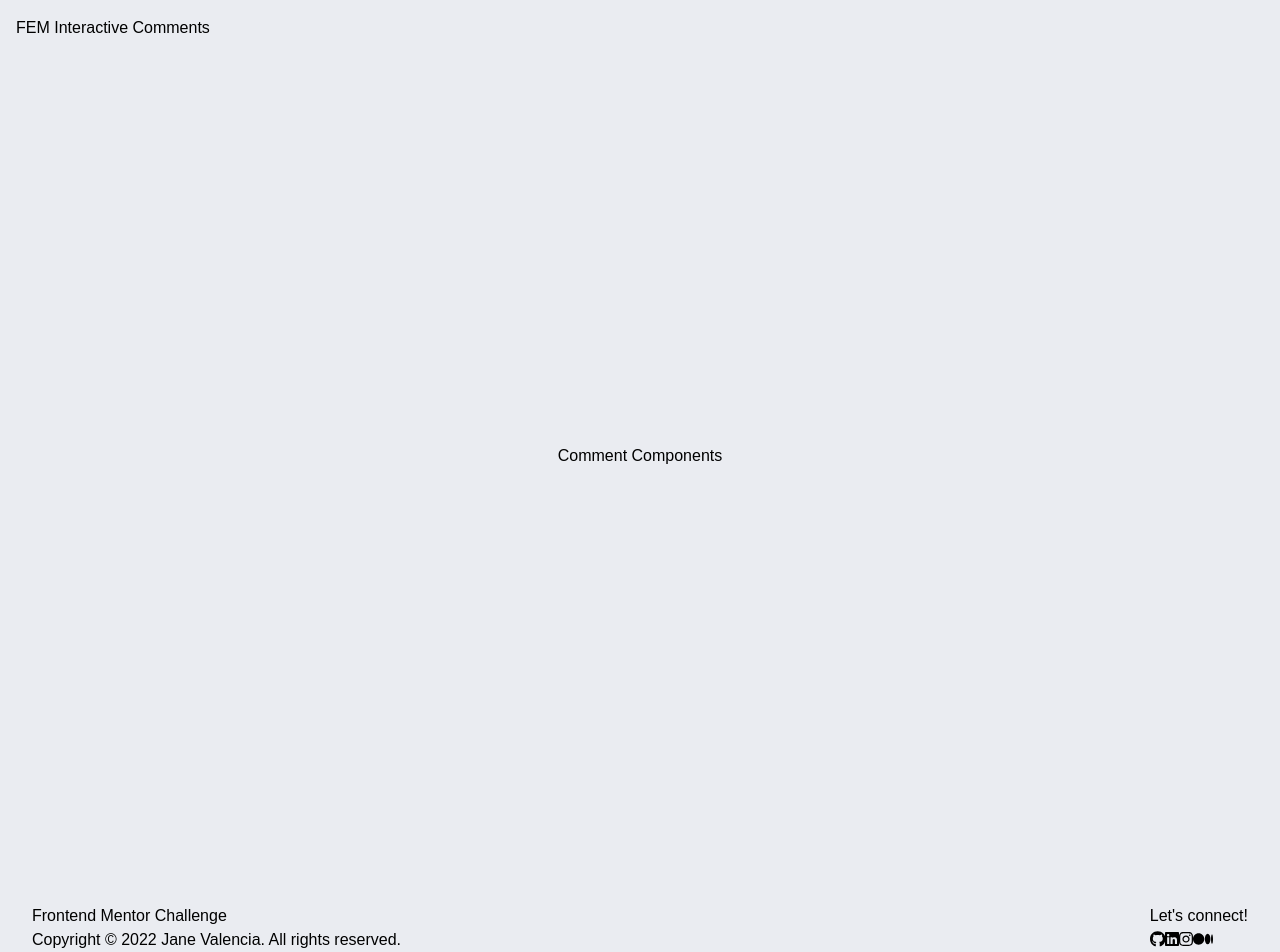
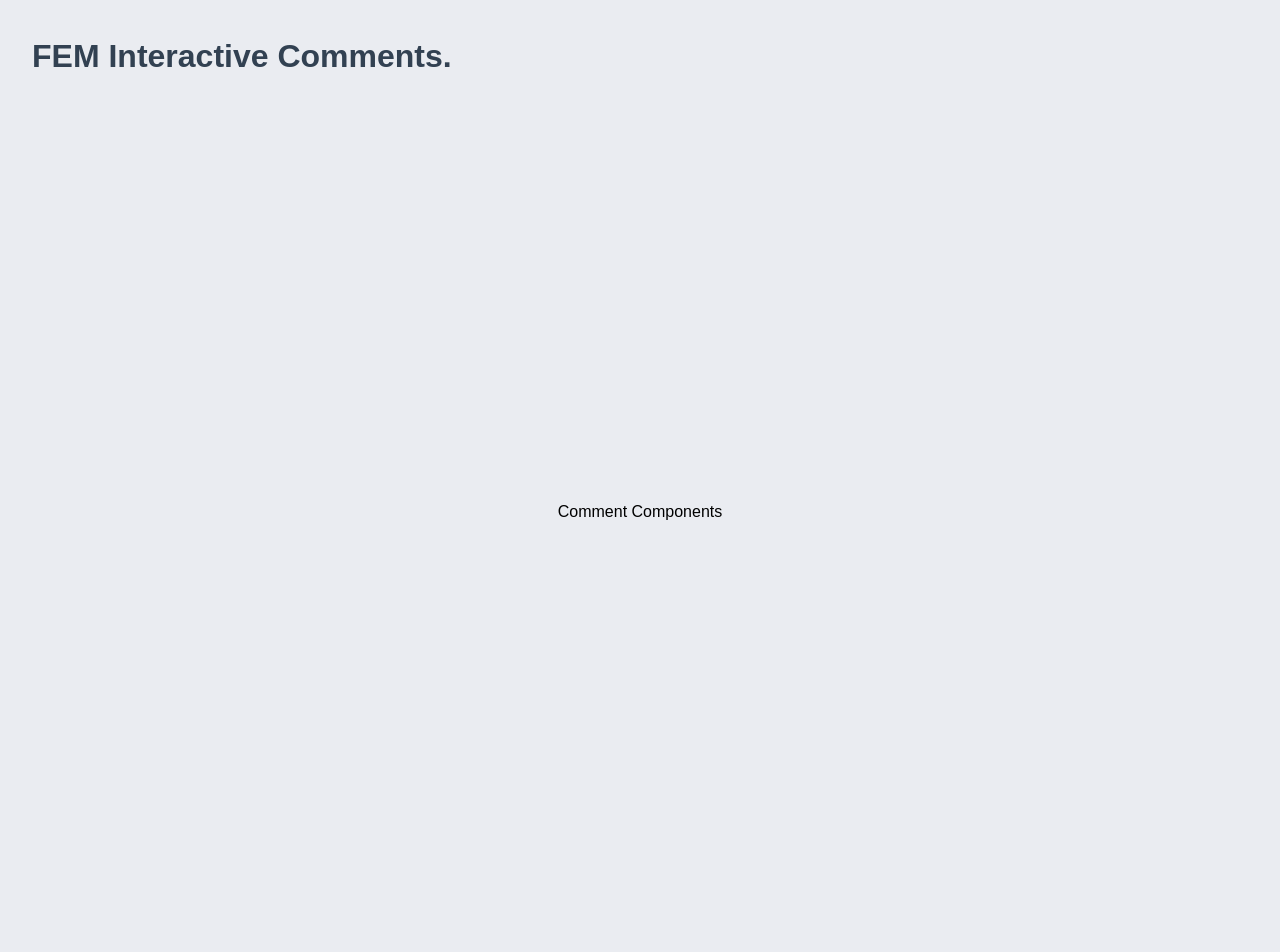
Before and after one commit to janevalencia/nextjs-ssr-comments, a Next.js app: page / in a window 1280 px wide. Shown: the top 952 px of the page. Built offline with nearby package versions, Linux system fonts and the light colour scheme.

Commit message:
Add styling to Header and Footer components

```diff
--- a/components/Footer.tsx
+++ b/components/Footer.tsx
@@ -21,8 +21,8 @@ type FooterProps = {
 
 const Footer = ( props : FooterProps) => {
   return (
-    <footer className="footer p-8">
-      <section className="footer__main flex flex-col md:flex-row justify-between my-4">
+    <footer className="footer p-2 md:p-8">
+      <section className="footer__main flex flex-col md:flex-row justify-between gap-4 my-4">
         {/* Author, Copyright, Brand */}
         <div className="footer__brand-copyright">
           <span>Frontend Mentor Challenge</span>
@@ -30,54 +30,54 @@ const Footer = ( props : FooterProps) => {
         </div>
 
         {/* Social Links */}
-        <div className="footer__socials">
+        <div className="footer__socials ">
           <h3>Let's connect!</h3>
-          <div className="footer__socials-links">
+          <div className="footer__socials-links flex flex-row justify-start align-middle gap-4">
             {/* GitHub */}
             { props.github && (
-              <a className="footer__social-link" href={ props.github }>
+              <a className="footer__social-link" href={ props.github } target="_blank" rel="noopener" >
                 <FontAwesomeIcon icon={faGithub} />
               </a>
             ) }
 
             {/* LinkedIn */}
             { props.linkedin && (
-              <a className="footer__social-link" href={ props.linkedin }>
+              <a className="footer__social-link" href={ props.linkedin } target="_blank" rel="noopener" >
                 <FontAwesomeIcon icon={ faLinkedin } />
               </a>
             ) }
 
             {/* Instagram */}
             { props.instagram && (
-              <a className="footer__social-link" href={ props.instagram }>
+              <a className="footer__social-link" href={ props.instagram } target="_blank" rel="noopener" >
                 <FontAwesomeIcon icon={ faInstagram } />
               </a>
             ) }
 
             {/* Twitter */}
             { props.twitter && (
-              <a className="footer__social-link" href={ props.twitter }>
+              <a className="footer__social-link" href={ props.twitter } target="_blank" rel="noopener" >
                 <FontAwesomeIcon icon={ faTwitter } />
               </a>
             ) }
 
             {/* YouTube */}
             { props.youtube && (
-              <a className="footer__social-link" href={ props.youtube }>
+              <a className="footer__social-link" href={ props.youtube } target="_blank" rel="noopener" >
                 <FontAwesomeIcon icon={ faYoutube } />
               </a>
             ) }
 
             {/* Twitch */}
             { props.twitch && (
-              <a className="footer__social-link" href={ props.twitch }>
+              <a className="footer__social-link" href={ props.twitch } target="_blank" rel="noopener" >
                 <FontAwesomeIcon icon={ faTwitch } />
               </a>
             ) }
 
             {/* Medium */}
             { props.medium && (
-              <a className="footer__social-link" href={ props.medium }>
+              <a className="footer__social-link" href={ props.medium } target="_blank" rel="noopener" >
                 <FontAwesomeIcon icon={ faMedium } />
               </a>
             ) }
--- a/components/Header.tsx
+++ b/components/Header.tsx
@@ -2,7 +2,7 @@ import { ReactNode } from "react";
 
 // Define default Brand / Logo props.
 const defaultBrandProp = {
-    brand: <h1>FEM Interactive Comments</h1>,
+    brand: <h1 className="header__title">FEM Interactive Comments.</h1>,
 };
 
 // Define Header props.
@@ -11,7 +11,7 @@ type HeaderProps = { children? : ReactNode } & typeof defaultBrandProp;
 // Header component.
 const Header = ( { brand, children } : HeaderProps ) => {
     return (
-        <header className="w-full flex justify-center md:justify-start p-4">
+        <header className="header w-full flex justify-center md:justify-start p-2 md:p-8">
             { brand }
             <div>
                 { children }
--- /dev/null
+++ b/styles/components/__components-dir.scss
@@ -0,0 +1,3 @@
+// Helper scss to load all React component styling.
+@forward 'footer';
+@forward 'header';
--- /dev/null
+++ b/styles/components/_footer.scss
@@ -0,0 +1,39 @@
+.footer {
+    &__brand-copyright {
+        span {
+            color: var(--secondary-dark-blue);
+            font-size: var(--md3-font-size);
+            font-weight: var(--fw-light);
+        }
+
+        p {
+            font-size: var(--sm-font-size);
+        }
+    }
+
+    &__socials {
+        h3 {
+            color: var(--primary-dark-blue);
+            font-size: var(--md3-font-size);
+            font-weight: var(--fw-bold);
+        }
+
+        &-links {
+            color: var(--secondary-dark-blue);
+            font-size: var(--lg-font-size);
+
+            a:hover {
+                color: var(--primary-blue);
+            }
+        }
+    }
+
+    &__poweredby {
+        color: var(--primary-dark-blue);
+        font-size: var(--sm-font-size);
+
+        a:hover {
+            color: var(--primary-blue);
+        }
+    }
+}
--- /dev/null
+++ b/styles/components/_header.scss
@@ -0,0 +1,7 @@
+.header {
+    &__title {
+        color: var(--secondary-dark-blue);
+        font-size: var(--lg-font-size);
+        font-weight: var(--fw-bold);
+    }
+}
--- a/styles/config/_variables.scss
+++ b/styles/config/_variables.scss
@@ -19,8 +19,9 @@
     /* Font */
     --site-font: 'Rubik', sans-serif;
     --font-size: 16px;
-    --lg-font-size: 2rem;
-    --md-font-size: 1.2rem;
+    --lg-font-size: 1.5rem;
+    --md2-font-size: 1.2rem;
+    --md3-font-size: 1.1rem;
     --normal-font-size: 1rem;
     --sm-font-size: 0.813rem;
     --smaller-font-size: 0.75rem;
@@ -31,5 +32,6 @@
     /* Responsive Width */
     @media screen and (min-width: 768px) {
         --max-width: 1440px;
+        --lg-font-size: 2rem;
     }
 }
--- a/styles/globals.scss
+++ b/styles/globals.scss
@@ -6,3 +6,4 @@
 // Sass Modules.
 @import 'config/variables';
 @import 'base/base';
+@import 'components/_components-dir';
```
